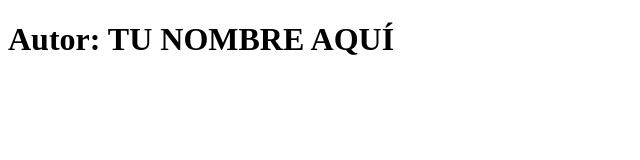
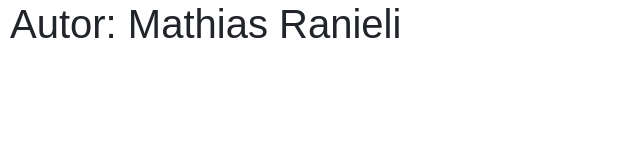
Before and after one commit to Ranieli21340/practica_vuejs_componentes, a website: page index.html in a window 1280 px wide. Shown: the whole page, without its empty margins (0-640 px from the left). Drawn offline with nearby package versions, Linux system fonts and the light colour scheme.

Commit message:
Empezando el VueJS 2

```diff
--- a/index.html
+++ b/index.html
@@ -4,18 +4,21 @@
     <head>
         <meta charset="utf-8">
         <title>VueJS: Componentes</title>
-        <meta name="author" content="">
-        <meta name="description" content="">
+        <meta name="author" content="Mathias Ranieli">
+        <meta name="description" content="Practica 2 VueJS">
         <meta name="viewport" content="width=device-width, initial-scale=1">
+        <script src="https://cdn.jsdelivr.net/npm/vue@2"></script>
+        <link rel="stylesheet" href="https://maxcdn.bootstrapcdn.com/bootstrap/4.0.0/css/bootstrap.min.css"integrity="sha384-Gn5384xqQ1aoWXA+058RXPxPg6fy4IWvTNh0E263XmFcJlSAwiGgFAW/dAiS6JXm" crossorigin="anonymous">
         <!-- TODO: Cargar CSS Bootstrap (no es necesario el JS) -->
     </head>
 
-    <body>
+    <body style="margin: 0 10px 0 10px; @import url('https://fonts.googleapis.com/css2?family=Oswald&display=swap');font-family: 'Oswald', sans-serif;">
 
-        <h1 id="autor">Autor: TU NOMBRE AQUÍ</h1>
+        <h1 id="autor">Autor: Mathias Ranieli</h1>
 
         <!-- https://vuejs.org/v2/guide/index.html -->
         <div id="app">
+
             <!--
                  TODO: Aplicación VueJS. Ver archivo ./js/script.js
                - Mostrar el título de la colección dentro de un componente Jumbotron de Bootstrap https://getbootstrap.com/docs/4.0/components/jumbotron/. En su interior habrá un <h1> con id "title" que mostrará el título de la colección
@@ -51,5 +54,5 @@
         <!-- TODO: Cargar librería VueJS y archivo js/script.js -->
 
     </body>
-
+<script src="js/script.js"></script>
 </html>
--- a/package.json
+++ b/package.json
@@ -8,10 +8,9 @@
   "description": "Práctica de Componentes de VueJS del módulo de Diseño de Interfaces Web.",
   "license": "GPL-3.0",
   "author": "Pedro Prieto",
-  "dependencies": {},
   "devDependencies": {
     "chromedriver": "^96.0.0",
-    "nightwatch": "^1.7.13",
+    "nightwatch": "^2.0.4",
     "serve-handler": "^6.1.3"
   }
 }
```
Also changed, not shown: 1 other file.
